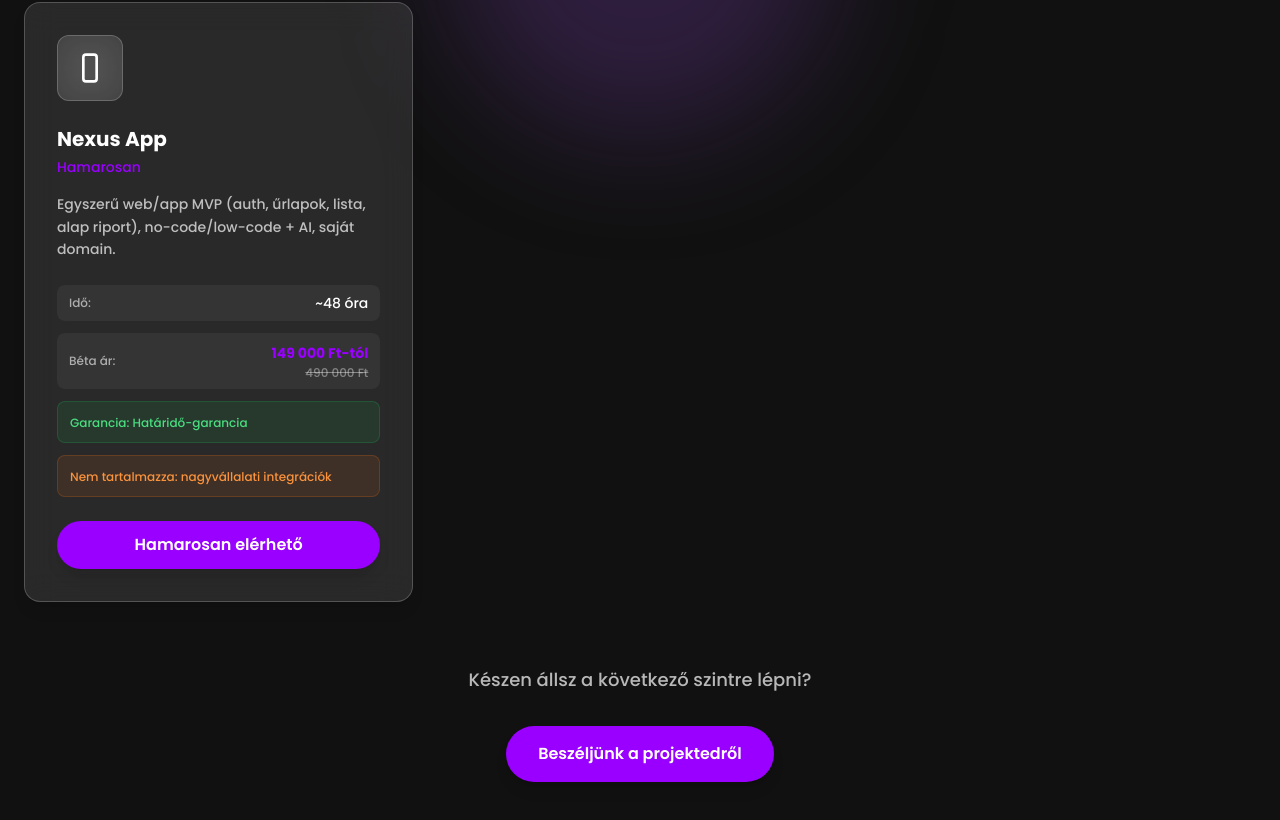
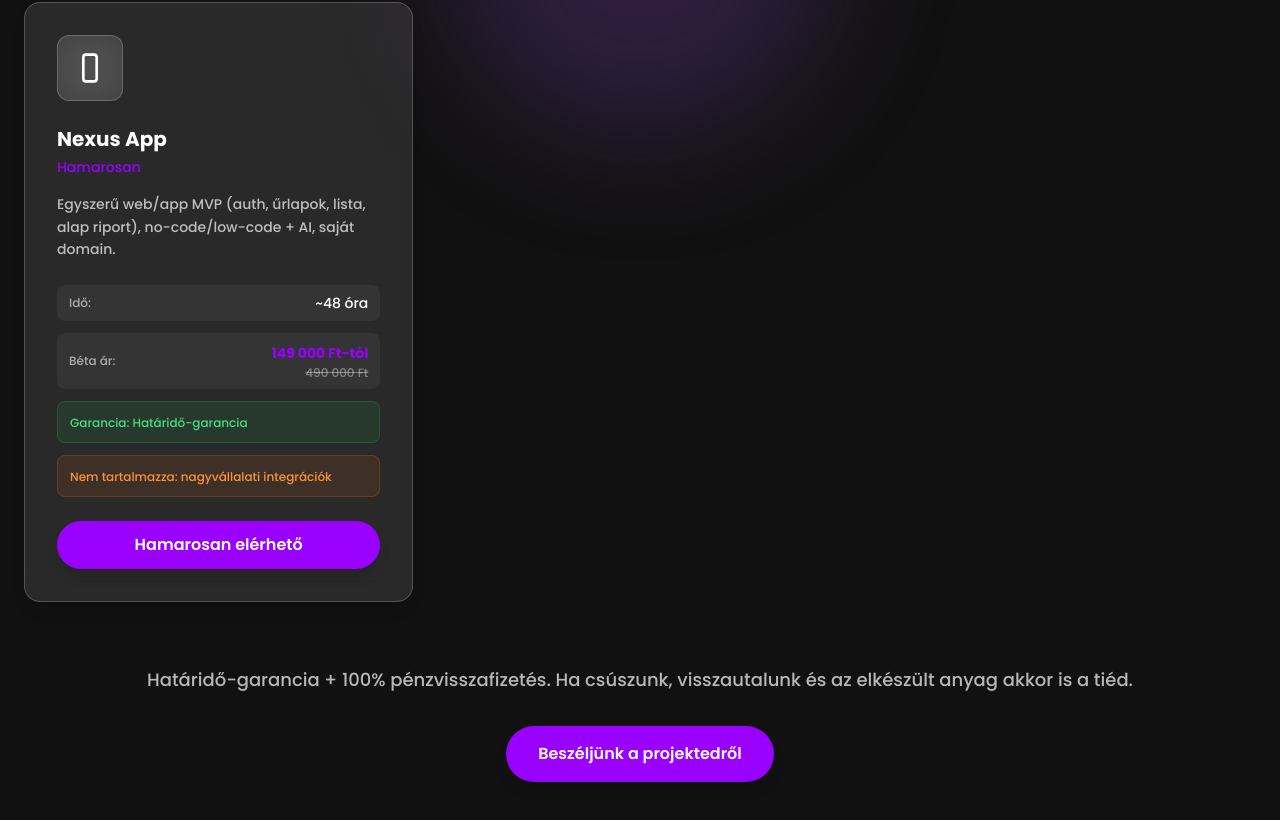
Before and after one commit to mrcoinzy/vizio-ai-flow, a React (Vite) app: page / in a window 1280 px wide. Shown: the part 2935-3755 px from the top of the page. Built offline with nearby package versions, Linux system fonts and the light colour scheme.

Commit message:
Visual edit in Lovable
Edited UI in Lovable

```diff
--- a/src/components/ServicesSection.tsx
+++ b/src/components/ServicesSection.tsx
@@ -213,9 +213,7 @@ export default function ServicesSection() {
         ease: [0.22, 1, 0.36, 1],
         delay: 0.3
       }} className="text-center mt-16">
-          <p className="text-lg text-white/70 mb-8">
-            Készen állsz a következő szintre lépni?
-          </p>
+          <p className="text-lg text-white/70 mb-8">Határidő-garancia + 100% pénzvisszafizetés. Ha csúszunk, visszautalunk és az elkészült anyag akkor is a tiéd.</p>
           <motion.button whileHover={{
           scale: 1.05
         }} whileTap={{
```
